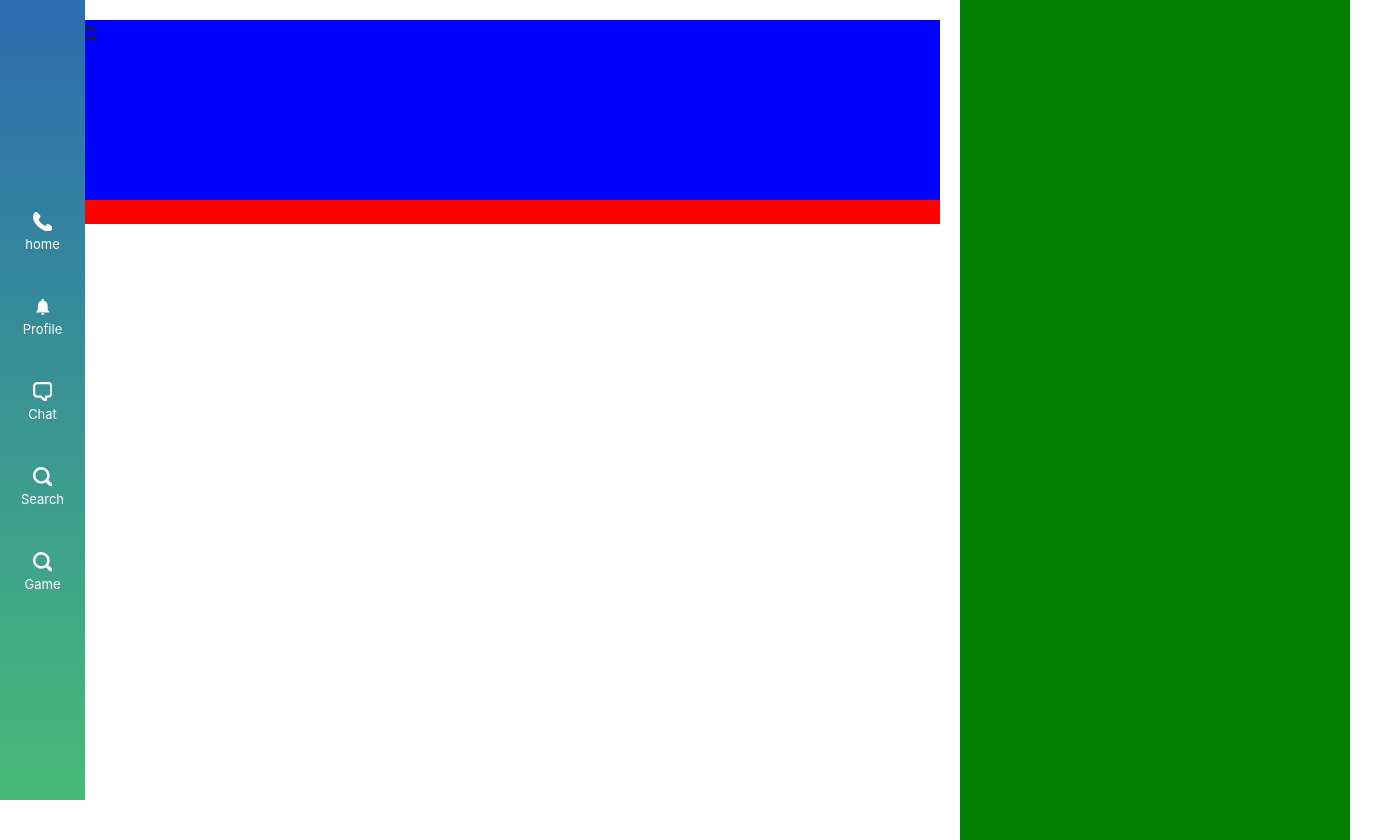
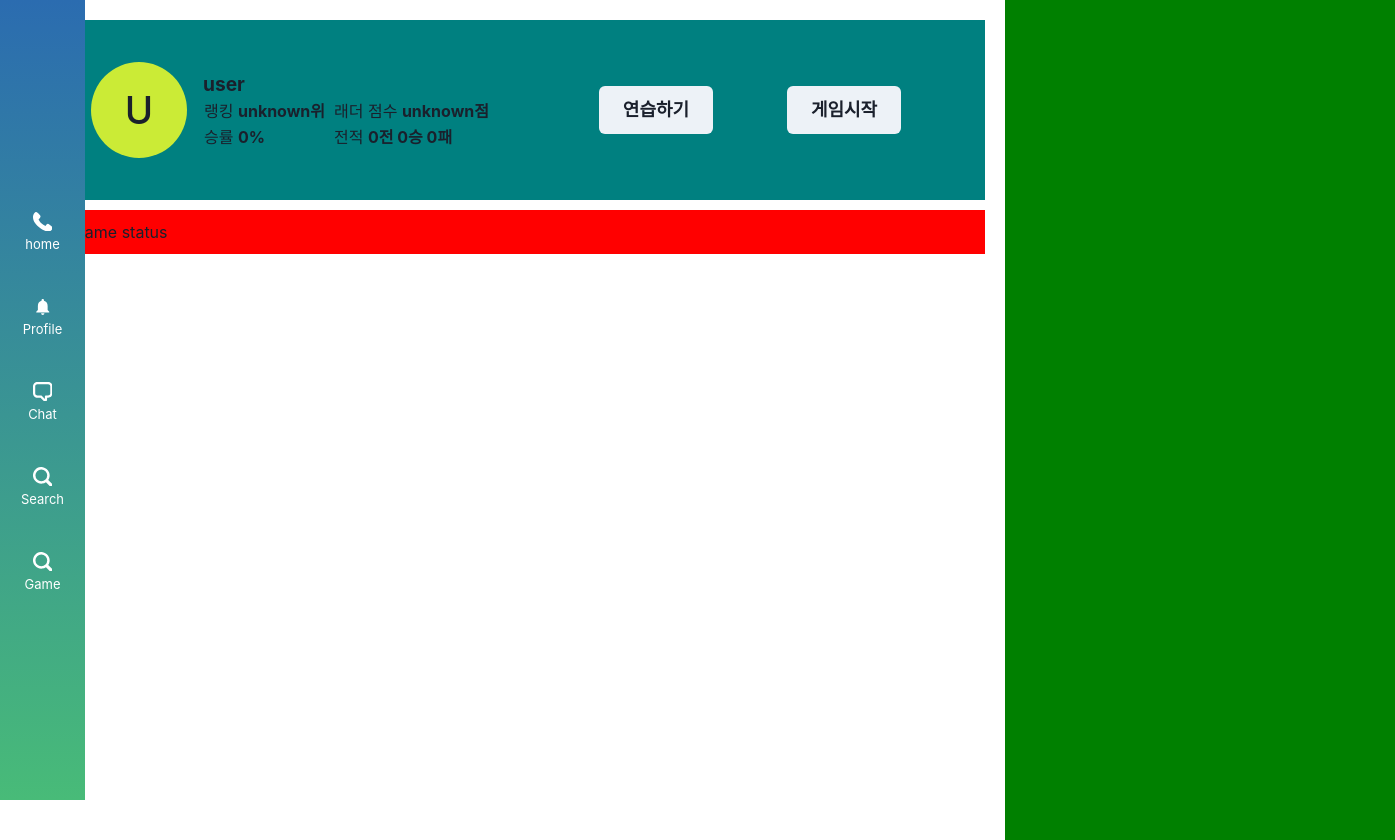
Before and after one commit to transcendence42/ft_transcendence, a React (Create React App) app in the folder front/: page / in a window 1280 px wide. Shown: the whole page, 1395 px wide, since content can reach past the window. Built offline with nearby package versions, Linux system fonts and the light colour scheme.

Commit message:
feat: main-page layout & Profilelarge component

```diff
--- a/front/package.json
+++ b/front/package.json
@@ -49,6 +49,7 @@
   "devDependencies": {
     "@typescript-eslint/eslint-plugin": "^4.27.0",
     "@typescript-eslint/parser": "^4.27.0",
+    "classnames": "^2.3.1",
     "eslint": "^7.19.0",
     "eslint-config-prettier": "^7.2.0",
     "eslint-plugin-eslint-comments": "^3.2.0",
--- a/front/src/App.tsx
+++ b/front/src/App.tsx
@@ -11,7 +11,7 @@ import Game from './pages/Game';
 export const App = () => (
   <ChakraProvider theme={theme}>
     <Router>
-      <Flex minH="100vh" flexDirection="row">
+      <Flex minH="100vh" minWidth="1395px" flexDirection="row">
         <Box width="85px">
           <Navigation />
         </Box>
--- /dev/null
+++ b/front/src/UI/molecules/MainButtons/index.scss
@@ -0,0 +1,7 @@
+.main-buttons-container {
+  height: 100%;
+  display: flex;
+  flex-direction: row;
+  justify-content: space-evenly;
+  align-items: center;
+}
--- /dev/null
+++ b/front/src/UI/molecules/MainButtons/index.tsx
@@ -0,0 +1,16 @@
+import React from 'react';
+import { Button } from '@chakra-ui/react';
+import './index.scss';
+
+const MainButtons = () => {
+  return (
+    <>
+      <div className="main-buttons-container">
+        <Button size="lg">연습하기</Button>
+        <Button size="lg">게임시작</Button>
+      </div>
+    </>
+  );
+};
+
+export default MainButtons;
--- /dev/null
+++ b/front/src/UI/molecules/UserInfoCard/index.scss
@@ -0,0 +1,8 @@
+th,
+td {
+  padding-right: 0.5rem;
+}
+
+thead {
+  font-size: 1.2rem;
+}
--- /dev/null
+++ b/front/src/UI/molecules/UserInfoCard/index.tsx
@@ -0,0 +1,55 @@
+import React from 'react';
+import './index.scss';
+
+interface UserInfoCardProps {
+  name?: string;
+  ranking?: string;
+  ladderScore?: string;
+  winningPercentage?: number;
+  totalWin?: number;
+  totalLose?: number;
+}
+
+const UserInfoCard = ({
+  name,
+  ranking,
+  ladderScore,
+  winningPercentage,
+  totalWin = 0,
+  totalLose = 0,
+}: UserInfoCardProps) => {
+  return (
+    <div>
+      <table>
+        <thead>
+          <tr>
+            <strong>{name}</strong>
+          </tr>
+        </thead>
+        <tbody>
+          <tr>
+            <td>
+              랭킹 <strong>{ranking}위</strong>
+            </td>
+            <td>
+              래더 점수 <strong>{ladderScore}점</strong>
+            </td>
+          </tr>
+          <tr>
+            <td>
+              승률 <strong>{winningPercentage}%</strong>
+            </td>
+            <td>
+              전적{' '}
+              <strong>
+                {totalWin + totalLose}전 {totalWin}승 {totalLose}패
+              </strong>
+            </td>
+          </tr>
+        </tbody>
+      </table>
+    </div>
+  );
+};
+
+export default UserInfoCard;
--- /dev/null
+++ b/front/src/UI/organisms/ProfileLarge/index.tsx
@@ -0,0 +1,48 @@
+import React, { ReactNode } from 'react';
+import { Flex, Box, Avatar } from '@chakra-ui/react';
+import UserInfoCard from '../../molecules/UserInfoCard';
+
+interface ProfileLargeProps {
+  name?: string;
+  imageSrc?: string;
+  ranking?: string;
+  ladderScore?: string;
+  winningPercentage?: number;
+  totalWin?: number;
+  totalLose?: number;
+  rightComponent?: ReactNode;
+}
+
+const dummyRightcomponent = <div>dummy right</div>;
+
+const ProfileLarge = ({
+  name = 'user',
+  imageSrc = '',
+  ranking = 'unknown',
+  ladderScore = 'unknown',
+  winningPercentage = 0,
+  totalWin = 0,
+  totalLose = 0,
+  rightComponent = dummyRightcomponent,
+}: ProfileLargeProps) => {
+  return (
+    <Flex height="160px" flexDirection="row" alignItems="center">
+      <Box display="flex" flexDirection="row" alignItems="center" width="50%">
+        <Avatar size="xl" margin="1rem" name={name} src={imageSrc} />
+        <UserInfoCard
+          name={name}
+          ranking={ranking}
+          ladderScore={ladderScore}
+          winningPercentage={winningPercentage}
+          totalWin={totalWin}
+          totalLose={totalLose}
+        />
+      </Box>
+      <Box height="100%" width="50%">
+        {rightComponent}
+      </Box>
+    </Flex>
+  );
+};
+
+export default ProfileLarge;
--- a/front/src/pages/Main/index.tsx
+++ b/front/src/pages/Main/index.tsx
@@ -1,8 +1,14 @@
 import React from 'react';
 import MainPageTemplate from '../../templates/Main';
+import ProfileLarge from '../../UI/organisms/ProfileLarge';
+import MainButtons from '../../UI/molecules/MainButtons';
 
 const Main: React.FC = () => {
-  return <MainPageTemplate />;
+  return (
+    <MainPageTemplate mainHeader={<ProfileLarge rightComponent={<MainButtons />} />}>
+      <div>game status</div>
+    </MainPageTemplate>
+  );
 };
 
 export default Main;
--- a/front/src/templates/Main/index.tsx
+++ b/front/src/templates/Main/index.tsx
@@ -1,14 +1,22 @@
-import React from 'react';
+import React, { ReactNode } from 'react';
 import { Flex, Box } from '@chakra-ui/react';
 
-const MainPageTemplate = () => {
+interface MainPageTemplateProps {
+  mainHeader?: ReactNode;
+  children?: ReactNode;
+}
+
+const dummymainHeader = <div>mainHeader</div>;
+const dummyContents = <div>contents</div>;
+
+const MainPageTemplate = ({ mainHeader = dummymainHeader, children = dummyContents }: MainPageTemplateProps) => {
   return (
     <Flex minH="100vh" width="920px" margin="20px" flexDirection="column">
-      <Box minH="180px" backgroundColor="blue">
-        <div>상단 프로필</div>
+      <Box minH="180px" padding="10px" backgroundColor="teal">
+        {mainHeader}
       </Box>
-      <Box backgroundColor="red">
-        <div>하단 내용 </div>
+      <Box marginTop="10px" padding="10px" backgroundColor="red">
+        {children}
       </Box>
     </Flex>
   );
```
Also changed, not shown: 1 other file (tests, documents, lock files or other folders).
